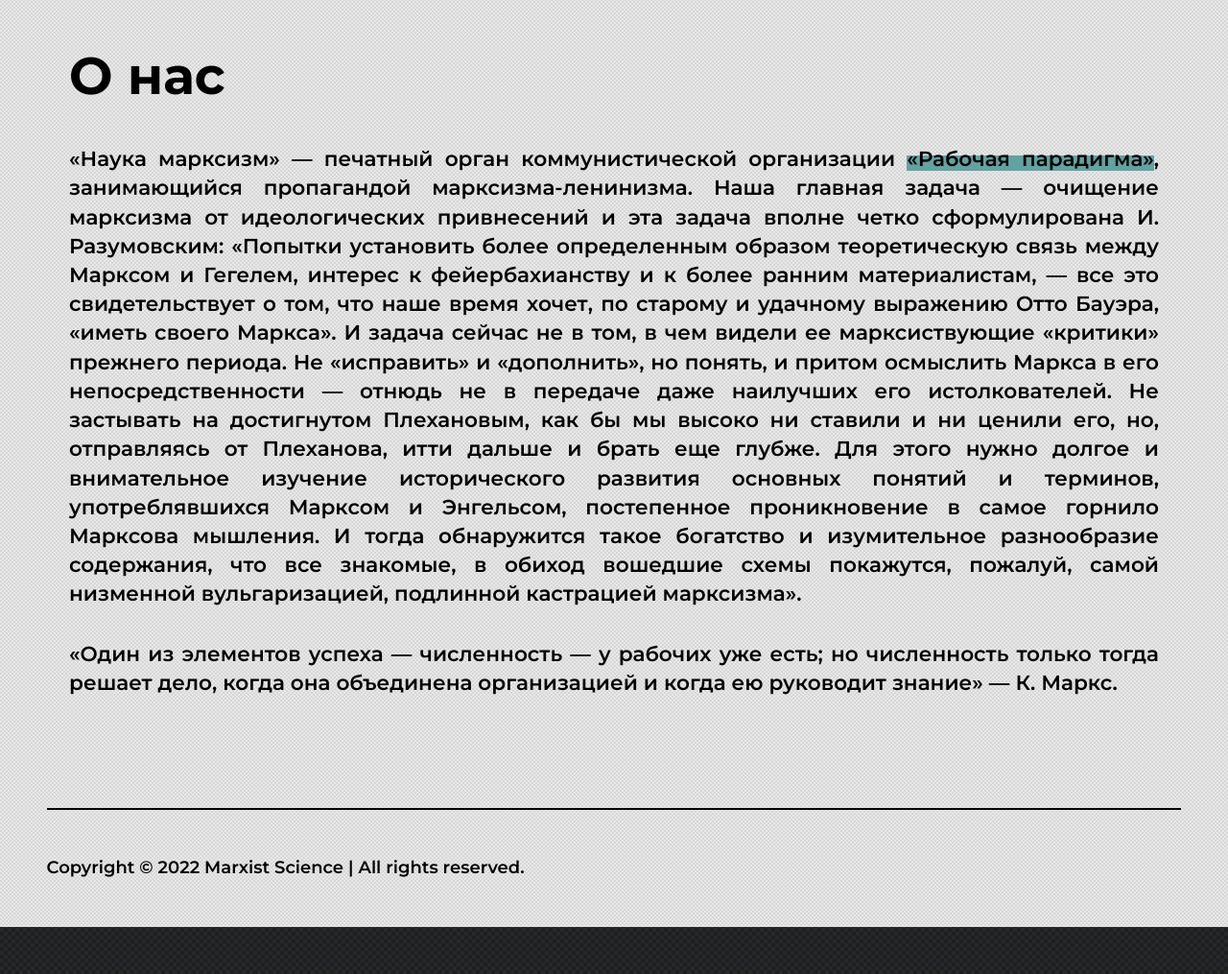
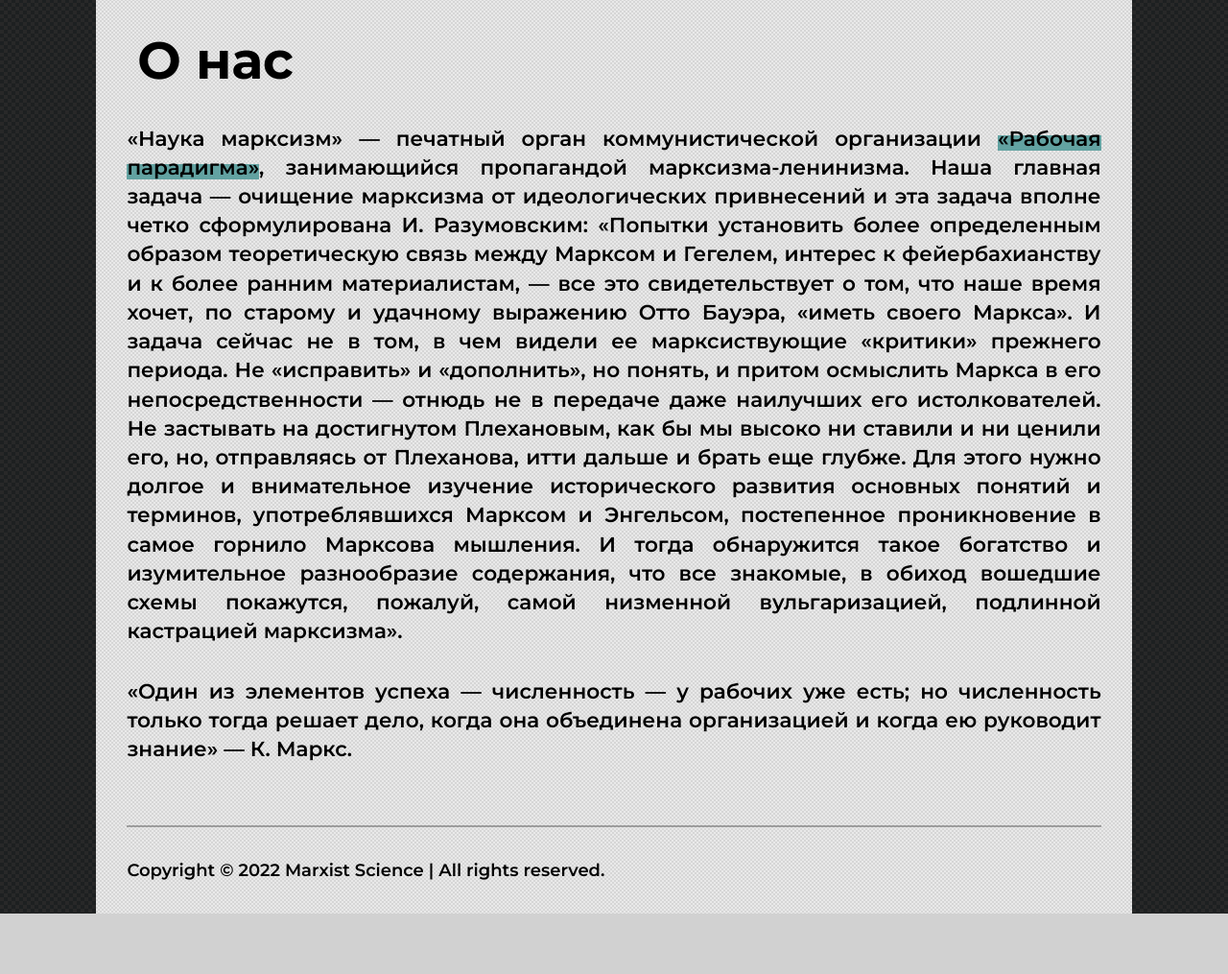
Before and after one commit to theamazingwaffle/marxist-science, a PHP site: page / in a window 1280 px wide. Shown: the part 73-1088 px from the top of the page at 96% size. After the commit the page ends 1025 px from the top, so only its background shows below. Run offline with PHP 8.4, Linux system fonts and the light colour scheme.

Commit message:
restyling

```diff
--- a/public/css/styles.css
+++ b/public/css/styles.css
@@ -27,17 +27,37 @@
   background: var(--cyan); }
 
 html {
-  font-size: 18px;
   font-family: 'Montserrat', sans-serif;
   font-weight: 600;
-  line-height: 1.4; }
+  line-height: 1.4;
+  font-size: 16px; }
+  @media (min-width: 1080px) {
+    html {
+      font-size: 18px; } }
+  html h1, html h2, html h3, html h4, html h5, html h6 {
+    line-height: .8;
+    padding: 0.2em;
+    font-weight: 700; }
+    html h1.heading, html h2.heading, html h3.heading, html h4.heading, html h5.heading, html h6.heading {
+      padding-bottom: calc(1rem + .2em); }
+  html h1 {
+    font-size: 3rem; }
+  html h2 {
+    font-size: 2.7rem; }
+  html h3 {
+    font-size: 2.4rem; }
+  html h4 {
+    font-size: 2.1rem; }
+  html h5 {
+    font-size: 1.8rem; }
+  html h6 {
+    font-size: 1.5rem; }
 
 a {
   text-decoration: none;
   color: inherit; }
 
 span.highlight {
-  background-clip: text, border-box;
   background: linear-gradient(0deg, var(--cyan) 0%, var(--cyan) 60%, rgba(0, 0, 0, 0) 60%); }
 
 textarea {
@@ -61,40 +81,53 @@
     outline: none; }
 
 body {
-  background: url("../img/bg-tile.png");
-  margin-top: 4rem; }
+  background: url("../img/bg-tile.png"); }
   body div.content {
-    max-width: 1280px;
+    max-width: 768px;
     margin: auto;
     background: #fff url("../img/bg2.png");
     background-blend-mode: difference; }
   body nav.main-navbar {
     background: url("../img/bg.png");
-    color: #fff;
-    position: fixed;
-    top: 0;
-    width: 100vw;
-    z-index: 1030;
-    padding: 0 3.5% 0 3.5%; }
+    color: #fff; }
     body nav.main-navbar div.navbar-inner {
       display: flex;
-      flex-flow: row;
-      align-items: center;
+      flex-flow: column;
+      align-items: stretch;
       min-height: 4rem; }
-      body nav.main-navbar div.navbar-inner a.logo {
-        margin: 0 1.5rem;
-        height: 3.2rem; }
-        body nav.main-navbar div.navbar-inner a.logo img {
-          width: auto;
-          height: 100%; }
+      body nav.main-navbar div.navbar-inner div.interactive {
+        display: flex;
+        flex-flow: row nowrap;
+        align-items: center;
+        justify-content: space-between;
+        min-height: 4rem; }
+        body nav.main-navbar div.navbar-inner div.interactive a.logo {
+          margin-left: 1rem;
+          height: 3.2rem; }
+          body nav.main-navbar div.navbar-inner div.interactive a.logo img {
+            width: auto;
+            height: 100%; }
+        body nav.main-navbar div.navbar-inner div.interactive form#search {
+          margin: 0 1rem; }
+          @media (max-width: 420px) {
+            body nav.main-navbar div.navbar-inner div.interactive form#search input {
+              width: 150px; } }
+        body nav.main-navbar div.navbar-inner div.interactive span#menu-toggle {
+          margin-right: 1rem;
+          font-size: 3rem;
+          cursor: pointer;
+          -webkit-user-select: none;
+          -moz-user-select: none;
+          -ms-user-select: none;
+          user-select: none; }
       body nav.main-navbar div.navbar-inner ul.navbar-menu {
         list-style-type: none;
-        display: flex;
-        flex-flow: row wrap;
-        align-items: center;
-        justify-content: center; }
+        max-width: 100%;
+        margin-top: 1.5rem;
+        display: none;
+        flex-flow: column; }
         body nav.main-navbar div.navbar-inner ul.navbar-menu li {
-          margin-right: .75rem; }
+          border-top: 1px solid rgba(0, 0, 0, 0.25); }
           body nav.main-navbar div.navbar-inner ul.navbar-menu li.active a {
             background: #282828;
             box-shadow: inset 0 3px 8px rgba(0, 0, 0, 0.25); }
@@ -105,24 +138,17 @@
             font-size: 1rem;
             display: block; }
   body section {
-    margin: 4rem 0;
-    padding: 2.4rem 4rem; }
-    body section h1 {
-      color: #000;
-      font-weight: 700;
-      font-size: 3rem; }
+    padding: 1rem; }
     body section p {
-      color: #000;
-      margin-top: 1.8rem;
+      margin-bottom: 1.8rem;
       font-size: 1.2rem;
       text-align: justify; }
   body footer {
-    margin: 2.7rem;
-    padding: 2.7rem 0;
-    border-top: 2px solid #000;
+    padding: 1rem 0;
+    margin: 0 1rem;
+    border-top: 2px solid rgba(0, 0, 0, 0.3);
     color: #000; }
   body section.write-article {
-    margin-bottom: 0;
     padding-bottom: 0; }
     body section.write-article form#article-writer {
       display: flex;
@@ -137,9 +163,7 @@
         max-width: 100%;
         width: 100%; }
   body section.upload {
-    margin-top: 0;
-    padding-top: 0;
-    padding-bottom: 0; }
+    padding-top: 0; }
     body section.upload ul#upload-files {
       list-style-type: none; }
       body section.upload ul#upload-files li {
@@ -163,9 +187,51 @@
         font-size: .9rem; }
       body section.upload form#upload-form div.input-group {
         display: flex;
-        flex-flow: row;
+        flex-flow: row wrap;
         align-items: center; }
         body section.upload form#upload-form div.input-group input:not(:last-child) {
           margin-right: 0.9rem; }
 
+@media (min-width: 768px) {
+  html h1.heading, html h2.heading, html h3.heading, html h4.heading, html h5.heading, html h6.heading {
+    padding-bottom: calc(1.8rem + .2em); }
+
+  body {
+    margin-top: 4rem; }
+    body section {
+      padding: 1.8rem; }
+    body footer {
+      margin: 0 1.8rem;
+      padding: 1.8rem 0; }
+    body nav.main-navbar {
+      position: fixed;
+      top: 0;
+      width: 100vw;
+      z-index: 1030;
+      padding: 0 1.5rem; }
+      body nav.main-navbar div.navbar-inner {
+        flex-flow: row;
+        align-items: center;
+        justify-content: space-between; }
+        body nav.main-navbar div.navbar-inner div.interactive {
+          margin-bottom: 0; }
+          body nav.main-navbar div.navbar-inner div.interactive span#menu-toggle {
+            display: none; }
+          body nav.main-navbar div.navbar-inner div.interactive form#search {
+            margin: 0;
+            margin-left: 2rem; }
+        body nav.main-navbar div.navbar-inner ul.navbar-menu {
+          display: flex;
+          flex-flow: row wrap;
+          margin-top: 0; }
+          body nav.main-navbar div.navbar-inner ul.navbar-menu li {
+            border: none; }
+            body nav.main-navbar div.navbar-inner ul.navbar-menu li:not(:last-child) {
+              margin-right: .75rem; }
+            body nav.main-navbar div.navbar-inner ul.navbar-menu li a {
+              padding: 1.5rem 1rem; } }
+@media (min-width: 1080px) {
+  body div.content {
+    max-width: 1080px; } }
+
 /*# sourceMappingURL=styles.css.map */
--- a/public/css/styles.scss
+++ b/public/css/styles.scss
@@ -36,11 +36,36 @@
   background: var(--cyan);
 }
 
+$phone-width: 768px;
+$tablet-width: 1080px;
+$desktop-width: 1280px;
+
 html {
-  font-size: 18px;
   font-family: 'Montserrat', sans-serif;
   font-weight: 600;
   line-height: 1.4;
+  font-size: 16px;
+
+  @media (min-width: $tablet-width) {
+    font-size: 18px;
+  }
+
+  h1, h2, h3, h4, h5, h6 {
+    line-height: .8;
+    padding: 0.2em;
+    font-weight: 700;
+
+    &.heading {
+      padding-bottom: calc(1rem + .2em);
+    }
+  }
+
+  h1 { font-size: 3rem; }
+  h2 { font-size: 2.7rem; }
+  h3 { font-size: 2.4rem; }
+  h4 { font-size: 2.1rem; }
+  h5 { font-size: 1.8rem; }
+  h6 { font-size: 1.5rem; }
 }
 
 a {
@@ -81,12 +105,12 @@
   }
 }
 
+// PHONE STYLES
 body {
   background: url("../img/bg-tile.png");
-  margin-top: 4rem;
 
   div.content {
-    max-width: 1280px;
+    max-width: 768px;
     margin: auto;
 
     background: #fff url("../img/bg2.png");
@@ -147,32 +189,23 @@
   } // div.main-navbar
 
   section {
-    margin: 4rem 0;
-    padding: 2.4rem 4rem;
-
-    h1 {
-      color: #000;
-      font-weight: 700;
-      font-size: 3rem;
-    }
+    padding: 1rem;
 
     p {
-      color: #000;
-      margin-top: 1.8rem;
+      margin-bottom: 1.8rem;
       font-size: 1.2rem;
       text-align: justify;
     }
   }
 
   footer {
-    margin: 2.7rem;
-    padding: 2.7rem 0;
-    border-top: 2px solid #000;
+    padding: 1rem 0;
+    margin: 0 1rem;
+    border-top: 2px solid rgba(0,0,0,0.3);
     color: #000;
   }
 
   section.write-article {
-    margin-bottom: 0;
     padding-bottom: 0;
 
     form#article-writer {
@@ -240,3 +272,73 @@
     }
   }
 }
+
+// TABLET STYLES
+@media(min-width: $phone-width) {
+  html {
+    h1, h2, h3, h4, h5, h6 {
+      &.heading {
+        padding-bottom: calc(1.8rem + .2em);
+      }
+    }
+  }
+
+  body {
+    margin-top: 4rem;
+
+    section {
+      padding: 1.8rem;
+    }
+
+    footer {
+      margin: 0 1.8rem;
+      padding: 1.8rem 0;
+    }
+
+    nav.main-navbar {
+      position: fixed;
+      top: 0;
+      width: 100vw;
+      z-index: 1030;
+
+      padding: 0 1.5rem;
+
+      div.navbar-inner {
+        flex-flow: row;
+        align-items: center;
+        justify-content: space-between;
+
+        div.interactive {
+          margin-bottom: 0;
+
+          span#menu-toggle { display: none; }
+          form#search {
+            margin: 0;
+            margin-left: 2rem;
+          }
+        }
+
+        ul.navbar-menu {
+          display: flex;
+          flex-flow: row wrap;
+          margin-top: 0;
+
+          li {
+            border: none;
+            &:not(:last-child) { margin-right: .75rem; }
+
+            a {
+              padding: 1.5rem 1rem;
+            }
+          }
+        }
+      }
+    }
+  }
+}
+
+@media(min-width: $tablet-width) {
+  body div.content {
+    max-width: $tablet-width;
+  }
+}
--- a/public/index.php
+++ b/public/index.php
@@ -10,18 +10,20 @@
   <body>
     <nav class="main-navbar">
       <div class="navbar-inner">
-        <a href="./index.php" class="logo">
-          <img src="img/nm-logo.png">
-        </a>
+        <div class="interactive">
+          <a href="./index.php" class="logo">
+            <img src="img/nm-logo.png">
+          </a>
+          <form id="search">
+            <input type="text" placeholder="Поиск">
+          </form>
+          <span id="menu-toggle" class="material-symbols-outlined menu">menu</span>
+        </div>
         <ul class="navbar-menu">
           <li><a href="./articles.php">Статьи</a></li>
           <li><a href="./study.php">Кружки</a></li>
           <li><a href="./archive.php">Архив</a></li>
         </ul>
-        <form id="search">
-          <input type="text" placeholder="Поиск">
-        </form>
-        <!-- <a href="#"><span class="material-symbols-outlined menu">menu</span></a> -->
       </div>
     </nav>
     <div class="content">
```
Also changed, not shown: other parts of public/css/styles.scss (+34 -18 lines), public/edit.php (+10 -8 lines), 1 other file. Lines whose indentation alone changed are shown as unchanged.
